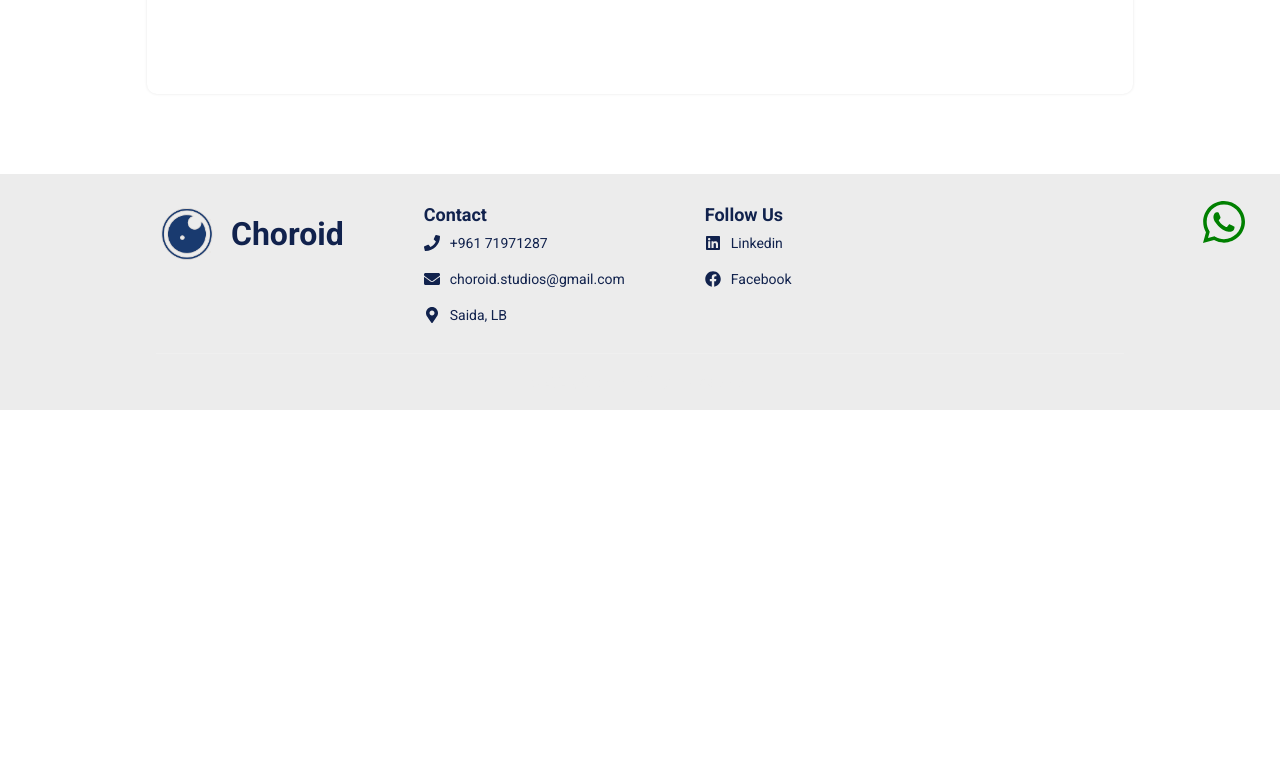
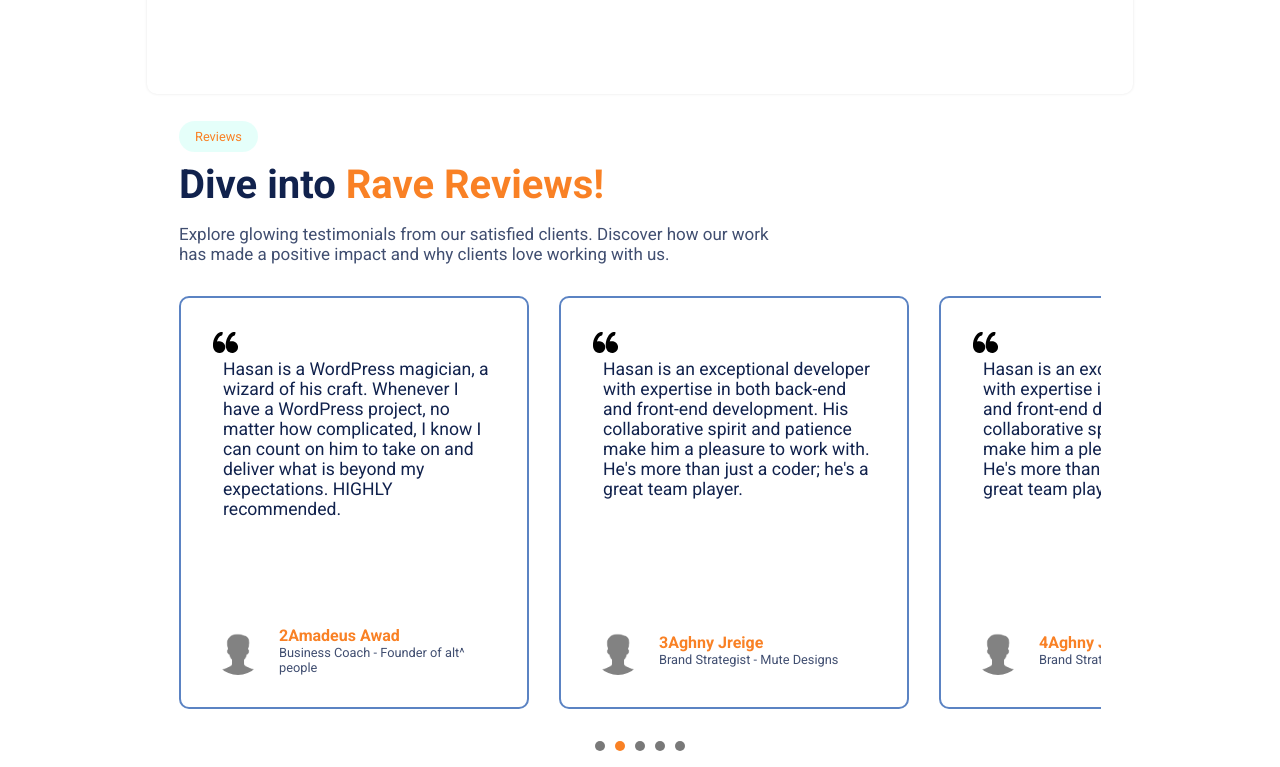
Before and after one commit to rabeeqiblawi/portfolio-nextjs, a Next.js app: page / in a window 1280 px wide. Shown: the part 3673-4440 px from the top of the page. Before the commit the page ends 4083 px from the top, so only its background shows below. Built offline with nearby package versions, Linux system fonts and the light colour scheme.

Commit message:
Testimonial component

```diff
--- a/src/app/page.js
+++ b/src/app/page.js
@@ -177,7 +177,11 @@ export default function Home() {
         )}
 
         <Clients />
-        <Testimonial />
+
+        <Testimonial
+          isHidden={websiteInformation.content.testimonial.isHidden}
+          data={websiteInformation.content.testimonial.data}
+        />
       </div>
     </div>
   );
--- a/src/components/testimonial/Testimonial.jsx
+++ b/src/components/testimonial/Testimonial.jsx
@@ -2,9 +2,8 @@ import { useState, useEffect, useRef } from 'react';
 import styles from './Testimonial.module.scss';
 import { config as websiteInformation } from '@/config'
 
-const reviews = websiteInformation.content.testimonial.testimonialData;
 
-export default function ReviewsSection() {
+const Testimonial = ({isHidden, data}) => {
     const [currentReview, setCurrentReview] = useState(0);
     const sliderRef = useRef(null);
     const touchStartX = useRef(null);
@@ -16,38 +15,38 @@ export default function ReviewsSection() {
 
     if (containerWidth > 1024) {
 
-        if(currentReview < reviews.length - 2){
+        if(currentReview < data.length - 2){
             sliderStyle = {
                 transform: `translateX(-${currentReview * cardwidth}px)`,
             };
         }
         else{
             sliderStyle = {
-                transform: `translateX(-${(reviews.length - 3) * cardwidth}px)`,
+                transform: `translateX(-${(data.length - 3) * cardwidth}px)`,
             };
         }
     }
     else if(containerWidth > 700){
-        if(currentReview < reviews.length - 1){
+        if(currentReview < data.length - 1){
             sliderStyle = {
                 transform: `translateX(-${currentReview * cardwidth}px)`,
             };
         }
         else{
             sliderStyle = {
-                transform: `translateX(-${(reviews.length - 2) * cardwidth}px)`,
+                transform: `translateX(-${(data.length - 2) * cardwidth}px)`,
             };
         }
     }
     else if(containerWidth > 500){
-        if(currentReview < reviews.length - 1){
+        if(currentReview < data.length - 1){
             sliderStyle = {
                 transform: `translateX(-${currentReview * cardwidth}px)`,
             };
         }
         else{
             sliderStyle = {
-                transform: `translateX(-${(reviews.length - 1.49) * cardwidth}px)`,
+                transform: `translateX(-${(data.length - 1.49) * cardwidth}px)`,
             };
         }
     }
@@ -58,11 +57,10 @@ export default function ReviewsSection() {
         };
     }
 
-
     useEffect(() => {
         const timer = setInterval(() => {
-            setCurrentReview((currentReview + 1) % reviews.length);
-        }, 2000);
+            setCurrentReview((currentReview + 1) % data.length);
+        }, 5000);
 
         return () => clearInterval(timer);
     }, [currentReview]);
@@ -78,16 +76,16 @@ export default function ReviewsSection() {
 
         if (Math.abs(diff) > 50) { // Minimum swipe distance
             if (diff > 0) {
-                setCurrentReview((currentReview + 1) % reviews.length);
+                setCurrentReview((currentReview + 1) % data.length);
             } else {
-                setCurrentReview((currentReview - 1 + reviews.length) % reviews.length);
+                setCurrentReview((currentReview - 1 + data.length) % data.length);
             }
         }
         touchStartX.current = null;
     };
 
     return (
-    websiteInformation.content.testimonial.isHidden? null:
+        isHidden? null:
         <div className={styles.reviewsSection}>
             <div className={styles.header}>
                 <span className={styles.tag}>Reviews</span>
@@ -107,20 +105,20 @@ return (
                     ref={containerRef}
                     style={sliderStyle}
                 >
-                {reviews.map((review, index) => (
+                    {data.map((review, index) => (
                         <div key={index} className={styles.review}>
                             <div className={styles.reviewText}>
                                 <div className={styles.leftQuoteDiv}>
-                                <img src="/icons/left-quote.svg" alt="" />
+                                    <img src={websiteInformation.content.testimonial.leftQuoteIconURL} alt="" />
                                 </div>
                                 <p>{review.text}
                                     {/* <div className={styles.rightQuoteDiv}>
-                                    <img src="/icons/right-quote.svg" alt="" />
+                                        <img src={websiteInformation.content.testimonial.rightQuoteIconURL} alt="" />
                                     </div> */}
                                 </p>
                             </div>
                             <div className={styles.author}>
-                            <img src="placeholder-avatar.jpg" alt={review.author} />
+                                <img src={review.authorImageURL} alt={review.author} />
                                 <div>
                                     <h4>{review.author}</h4>
                                     <p>{review.title}</p>
@@ -129,27 +127,9 @@ return (
                         </div>
                     ))}
                 </div>
-
             </div>
-        {/* <div className={styles.reviewsContainer}>
-            <div className={styles.review}>
-                <div>
-                    <hr />
-                    <p>{reviews[currentReview].text}</p>
-                    <hr />
-                </div>
-            <div className={styles.author}>
-                <img src="/placeholder-avatar.jpg" alt={reviews[currentReview].author} />
-                <div>
-                <h4>{reviews[currentReview].author}</h4>
-                <p>{reviews[currentReview].title}</p>
-                </div>
-            </div>
-            </div>
-        </div> */}
-
             <div className={styles.dots}>
-            {reviews.map((_,index) => (
+                {data.map((_,index) => (
                     <span
                         key={index}
                         className={`${styles.dot} ${index === currentReview ? styles.active : ''}`}
@@ -160,3 +140,5 @@ return (
         </div>
     );
 }
+
+export default Testimonial;
--- a/src/config.js
+++ b/src/config.js
@@ -262,31 +262,38 @@ export const config = {
             ]
         },
         testimonial:{
-            isHidden: true,
-            testimonialData :[
+            isHidden: false,
+            leftQuoteIconURL: "/icons/left-quote.svg",
+            rightQuoteIconURL: "/icons/right-quote.svg",
+            data :[
                 {
                     text: "Hasan's skills in web development are outstanding. We worked together on building websites for four international NGOs, and his creativity and professionalism were impressive. He's a reliable teammate and a valuable addition to any project.",
                     author: "1Abdallah Kpbrosli",
+                    authorImageURL: "/team/defaultPerson.png",
                     title: "CDMP"
                 },
                 {
                     text: "Hasan is a WordPress magician, a wizard of his craft. Whenever I have a WordPress project, no matter how complicated, I know I can count on him to take on and deliver what is beyond my expectations. HIGHLY recommended.",
                     author: "2Amadeus Awad",
+                    authorImageURL: "/team/defaultPerson.png",
                     title: "Business Coach - Founder of alt^ people"
                 },
                 {
                     text: "Hasan is an exceptional developer with expertise in both back-end and front-end development. His collaborative spirit and patience make him a pleasure to work with. He's more than just a coder; he's a great team player.",
                     author: "3Aghny Jreige",
+                    authorImageURL: "/team/defaultPerson.png",
                     title: "Brand Strategist - Mute Designs"
                 },
                 {
                     text: "Hasan is an exceptional developer with expertise in both back-end and front-end development. His collaborative spirit and patience make him a pleasure to work with. He's more than just a coder; he's a great team player.",
                     author: "4Aghny Jreige",
+                    authorImageURL: "/team/defaultPerson.png",
                     title: "Brand Strategist - Mute Designs"
                 },
                 {
                     text: "Hasan is an exceptional developer with expertise in both back-end and front-end development. His collaborative spirit and patience make him a pleasure to work with. He's more than just a coder; he's a great team player.",
                     author: "5Aghny Jreige",
+                    authorImageURL: "/team/defaultPerson.png",
                     title: "Brand Strategist - Mute Designs"
                 }
             ],
```
Also changed, not shown: public/icons/left-quote.svg (added), public/icons/right-quote.svg (added). Lines whose indentation alone changed are shown as unchanged.
